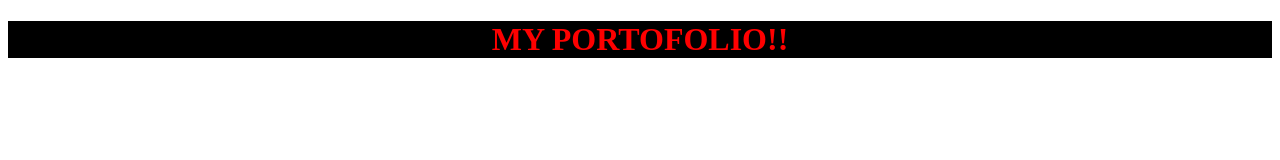
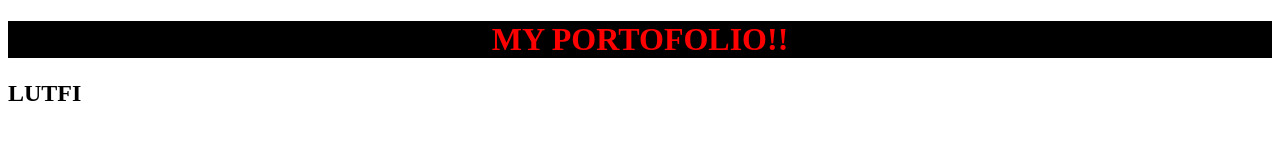
Before and after one commit to LutfiHidayanto/Cs50_Project0, a plain HTML site: page index.html in a window 1280 px wide. Drawn offline with Linux system fonts and the light colour scheme.

Commit message:
add name

```diff
--- a/index.html
+++ b/index.html
@@ -11,5 +11,8 @@
     <h1>
         MY PORTOFOLIO!!
     </h1>
+    <h2>
+        LUTFI
+    </h2>
 </body>
 </html>
```
